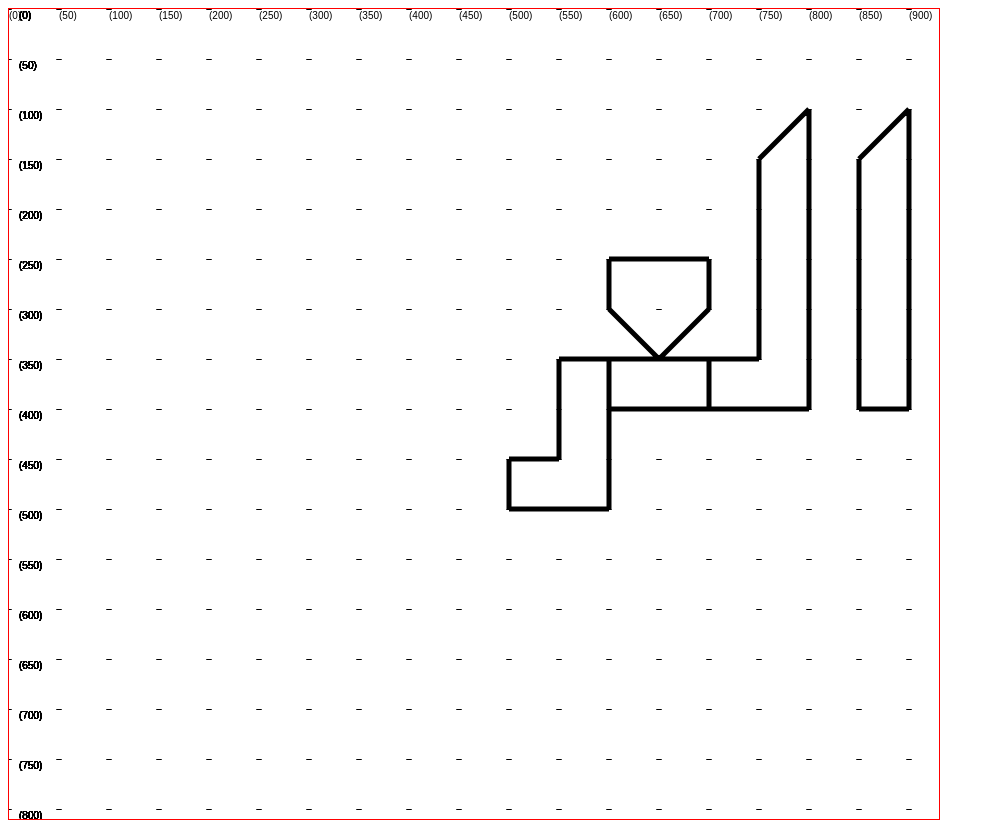
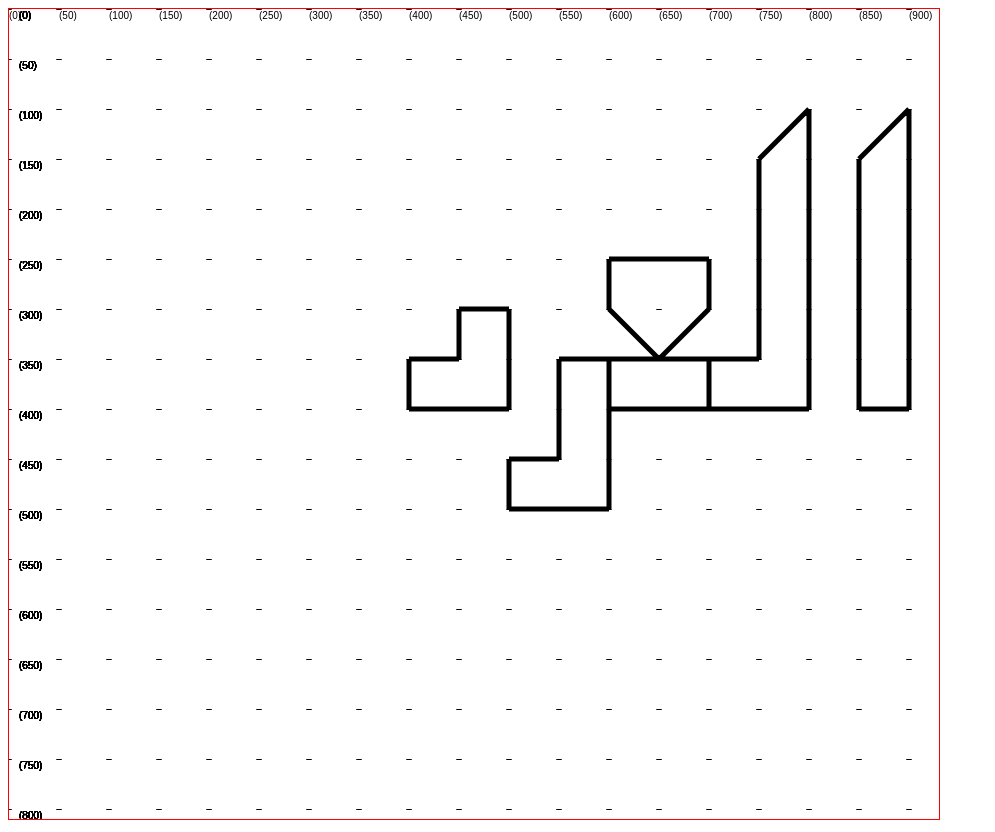
Before and after one commit to msharekh/alarabia, a plain HTML site: page index.html in a window 1280 px wide. Shown: the whole page, without its empty margins (0-995 px from the left). Drawn offline with Linux system fonts and the light colour scheme.

Commit message:
before dot

```diff
--- a/index.html
+++ b/index.html
@@ -252,6 +252,58 @@
     letter.moves.push({ dir: 'U', dx: dx, dy: dy, endX: p.endX, endY: p.endY });
     //-----.....---------.....---------.....----
     letters.push(letter);
+    /* :::::::::::::::: Letter 4 ::::::::::::::::*/
+    letter = {
+        name: 'BA',
+        moves: []
+    }
+
+    p.endX = startP[0] - lx;
+    p.endY = startP[1] - b;
+    startP = [p.endX, p.endY]
+    /*----------  Part  1 ------L----*/
+    dx = -b;
+    dy = 0;
+    p = set_p(p.endX, p.endY, dx, dy);
+    drawP(ctx2, p)
+    letter.moves.push({ dir: 'L', dx: dx, dy: dy, endX: p.endX, endY: p.endY });
+    /*----------  Part  2 ------D----*/
+    dx = 0;
+    dy = b;
+    p = set_p(p.endX, p.endY, dx, dy);
+    drawP(ctx2, p)
+    letter.moves.push({ dir: 'D', dx: dx, dy: dy, endX: p.endX, endY: p.endY });
+    /*----------  Part  3 ------L----*/
+    dx = -b;
+    dy = 0;
+    p = set_p(p.endX, p.endY, dx, dy);
+    drawP(ctx2, p)
+    letter.moves.push({ dir: 'L', dx: dx, dy: dy, endX: p.endX, endY: p.endY });
+    /*----------  Part  4 ------D----*/
+    dx = 0;
+    dy = b;
+    p = set_p(p.endX, p.endY, dx, dy);
+    drawP(ctx2, p)
+    letter.moves.push({ dir: 'D', dx: dx, dy: dy, endX: p.endX, endY: p.endY });
+    /*----------  Part  5 ------R----*/
+    dx = 2 * b;
+    dy = 0;
+    p = set_p(p.endX, p.endY, dx, dy);
+    drawP(ctx2, p)
+    letter.moves.push({ dir: 'R', dx: dx, dy: dy, endX: p.endX, endY: p.endY });
+    /*----------  Part  6 ------U----*/
+    dx = 0;
+    dy = - 2 * b;
+    p = set_p(p.endX, p.endY, dx, dy);
+    drawP(ctx2, p)
+    letter.moves.push({ dir: 'U', dx: dx, dy: dy, endX: p.endX, endY: p.endY });
+    /*----------  Part  7 ------DOT----*/
+
+    p = set_p(p.endX, p.endY, dx, dy);
+    // drawP(ctx2, p)
+    // letter.moves.push({ dir: 'DOT', dx: dx, dy: dy, endX: p.endX, endY: p.endY });
+    //-----.....---------.....---------.....----
+    letters.push(letter);
     /* -----------------------------------
     --------------------------------------*/
     ctx2.stroke();
```
